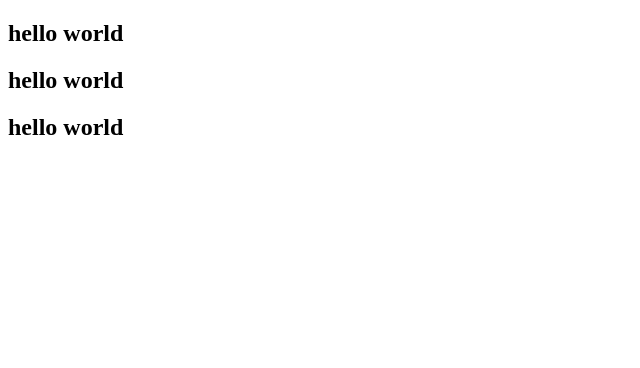
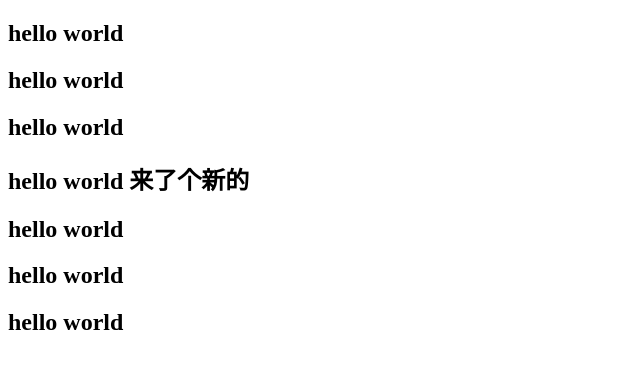
Before and after one commit to smallwhiteofgithub/a-github-test-Demo, a plain HTML site: page index.html in a window 1280 px wide. Shown: the whole page, without its empty margins (0-640 px from the left). Drawn offline with Linux system fonts and the light colour scheme.

Commit message:
加了4个hello world 上去了

```diff
--- a/index.html
+++ b/index.html
@@ -10,6 +10,11 @@
     <h2>hello world</h2>
     <h2>hello world</h2>
 
+    <h2>hello world 来了个新的</h2>
+    <h2>hello world</h2>
+    <h2>hello world</h2>
+    <h2>hello world</h2>
+
     <script></script>
 </body>
 </html>
```
